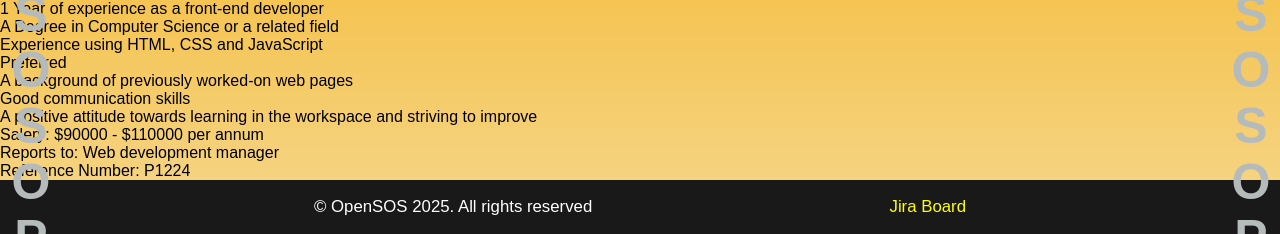
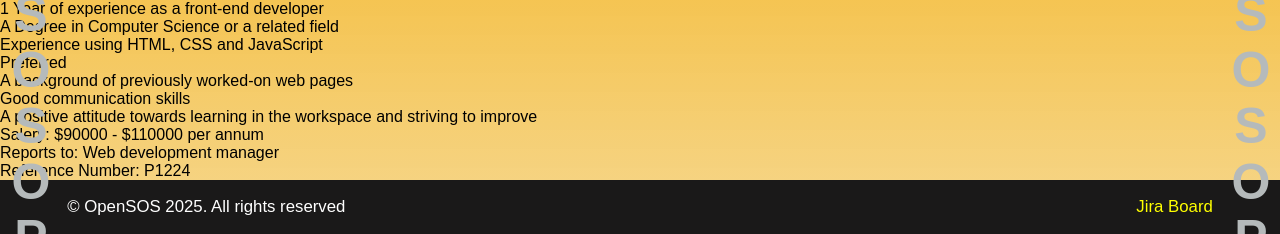
Before and after one commit to 102153870/openSOS_groupProjectPart1, a PHP site: page /jobs.html in a window 1280 px wide. Shown: the part 1022-1256 px from the top of the page. Run offline with PHP 8.4, Linux system fonts and the light colour scheme.

Commit message:
Centered the footer content on homepage (without affecting other pages)

```diff
--- a/styles/style.css
+++ b/styles/style.css
@@ -72,22 +72,34 @@ main {
 /* Changes to the footer section */
 footer {
     background: rgb(26, 25, 25);
-    color: lightblue;
     font-size: 1.05rem;
+    display: flex;
+    justify-content: space-between;
+    align-items: center;
+    padding: 1em 3em; /* Add horizontal padding */
+    width: 100%;
+    margin: 0;
+}
+footer p:first-child { /*OpenSOS copyright*/
     text-align: left;
-    display: flex;
-    align-items: center;
-    justify-content: space-evenly;
-    padding: 1em; /* Automatically scales to fit remaining vertical space */
-    min-width: 100%;
-    margin: auto;
+    padding: 0 1em;
 }
-#jira_link{
-    text-decoration: none;
-    color: yellow;
+footer p:last-child { /*Either Github link (for index) or Jira Link*/
+    text-align: right;
+    padding: 0 1em;
 }
-#jira_link:hover {
-    color: lightblue;
+footer p {
+    flex: 1; /* Make each paragraph take equal space */
+    text-align: center; /* Center the text within each paragraph */
+    margin: 0; /* Remove default margins */
+    & #jira_link{
+        text-decoration: none;
+        color: yellow; }
+    & #github_link{
+        text-decoration: none;
+        color: rgb(63, 235, 103);}
+    & #jira_link:hover, #github_link:hover {
+    color: rgb(185, 217, 227);}
 }
 
 /*Border Formatting*/
```
